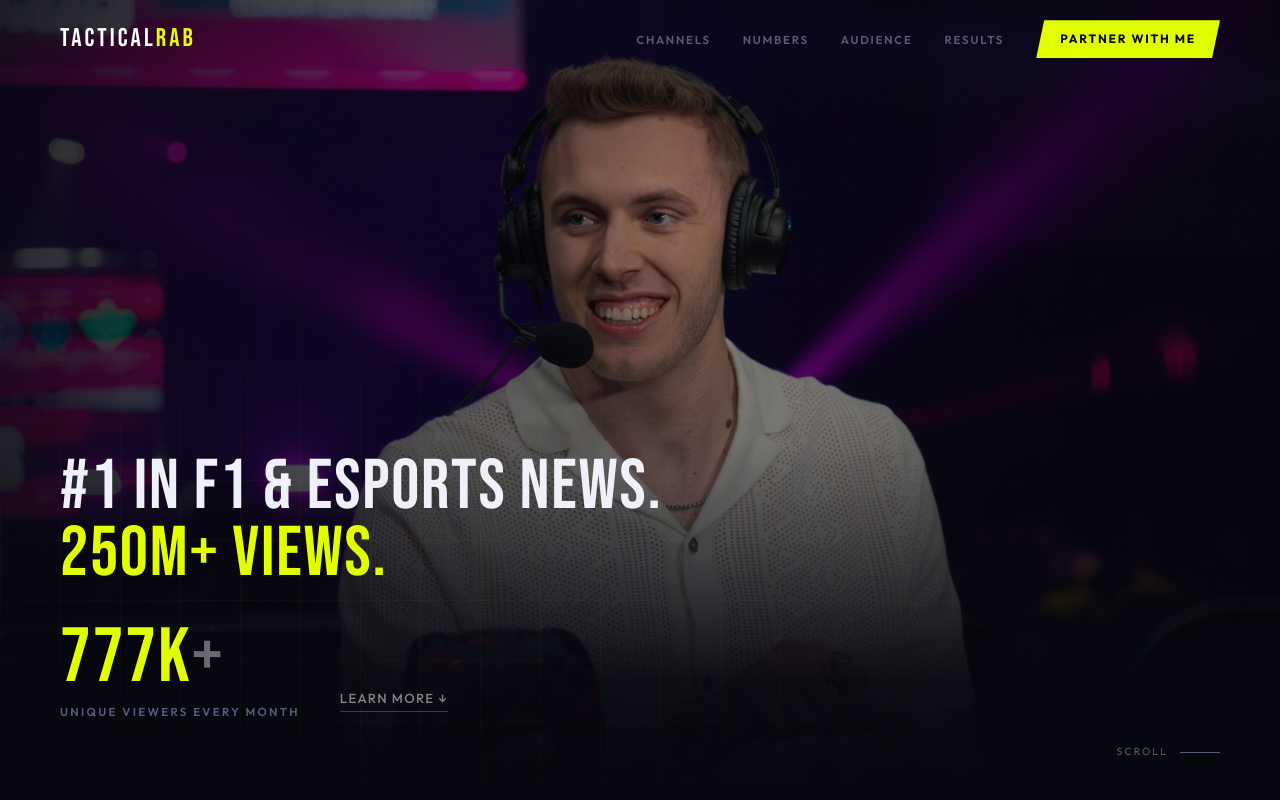
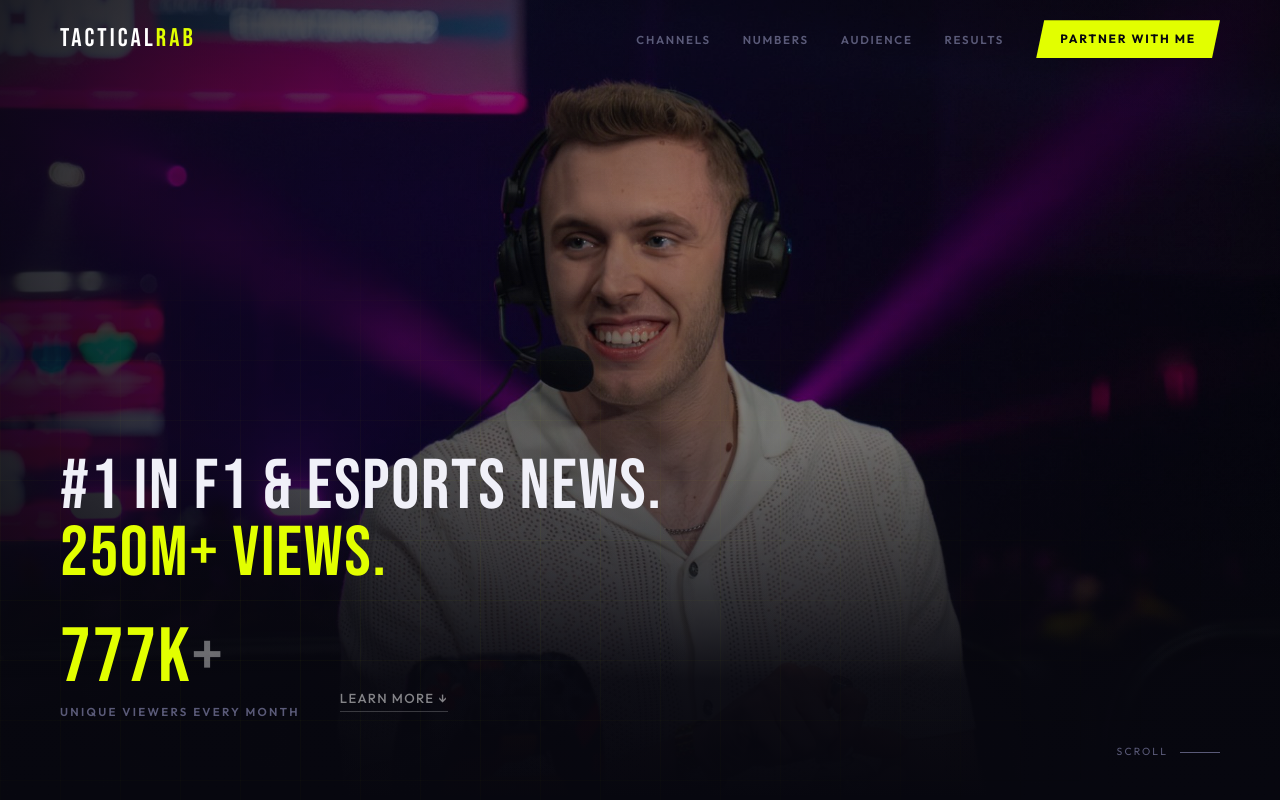
Before and after one commit to TacticalRab/tacticalrab-site, a React (Vite) app: page / in a window 1280 px wide. Shown: the top 800 px of the page. Built offline with nearby package versions, Linux system fonts and the light colour scheme.

Commit message:
Update index.css

```diff
--- a/src/index.css
+++ b/src/index.css
@@ -25,7 +25,7 @@ body {
 
 @media (min-width: 768px) {
   .hero-bg-img {
-    object-position: center 90%;
+    object-position: center 50%;
   }
 }
 
```
